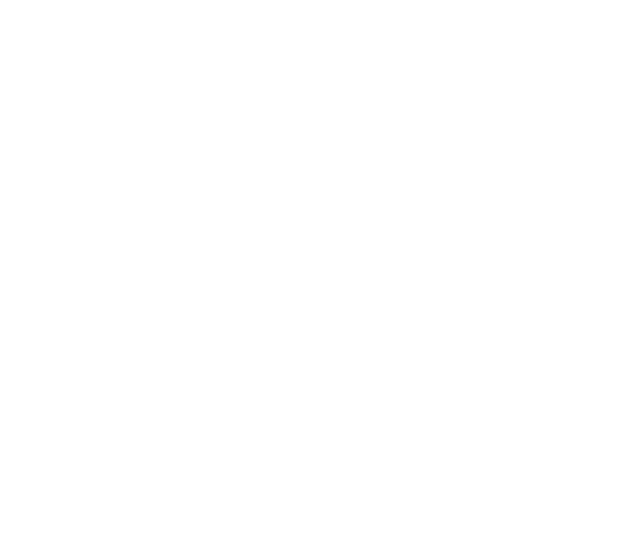
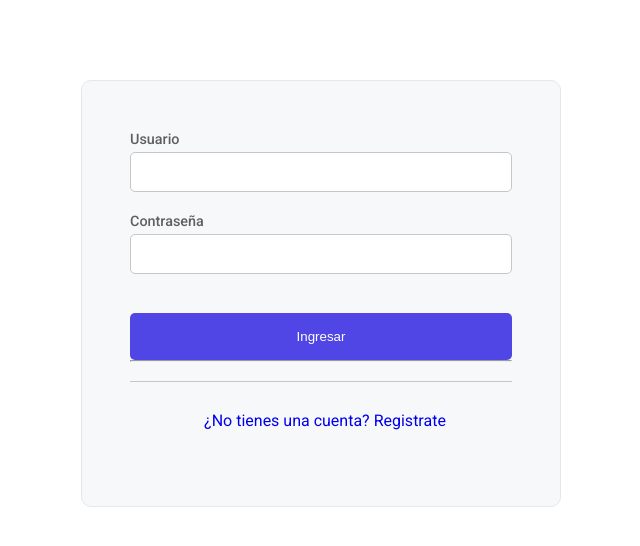
Before and after one commit to lucianoleyriaa/e-commerce-react, a React (Create React App) app: page /login in a window 1280 px wide. Shown: the top 546 px of the page, without its empty margins (319-959 px from the left). Built offline with nearby package versions, Linux system fonts and the light colour scheme.

Commit message:
Implementacion del login (#2)

```diff
--- a/src/components/Dashboard/Dashboard.js
+++ b/src/components/Dashboard/Dashboard.js
@@ -1,5 +1,5 @@
 import React, { Fragment, useState } from 'react'
-import { Switch, Route, Redirect } from 'react-router-dom'
+import { Switch, Route } from 'react-router-dom'
 import Footer from '../Footer/Footer'
 import Header from '../Header/Header'
 import Modal from '../Modal/Modal'
--- /dev/null
+++ b/src/components/Login/Login.js
@@ -0,0 +1,33 @@
+import React, { Fragment } from 'react'
+import { Link } from 'react-router-dom';
+
+import styles from './Login.module.css';
+
+const Login = () => {
+   return (
+      <Fragment>
+         <div className={styles.form__container}>
+            <form className={styles.form}>
+               <div className={styles.form__group}>
+                  <label className={styles.form__label}>Usuario</label>
+                  <input type='text' className={styles.form__input} />
+               </div>
+               <div className={styles.form__group}>
+                  <label className={styles.form__label}>Contraseña</label>
+                  <input type='password' className={styles.form__input} />
+               </div>
+               <div className='form__group'>
+                  <button className={`${styles.button} ${styles["button--success"]}`}>Ingresar</button>
+                  {/* <button className='button button--default'>Registrarse</button> */}
+               </div>
+            </form>
+            <hr></hr>
+            <div className={styles.signup__link}>
+               <Link to='/signup'>¿No tienes una cuenta? Registrate</Link>
+            </div>
+         </div>
+      </Fragment>
+   )
+}
+
+export default Login;
--- /dev/null
+++ b/src/components/Login/Login.module.css
@@ -0,0 +1,59 @@
+.form__container {
+   width: 30rem;
+   margin: 5rem auto;
+   padding: 3rem;
+   border: 1px solid rgb(229, 231, 235);
+   background-color: #f7f8f9;
+   border-radius: 10px;
+}
+
+.form__group {
+   /* padding: 1rem; */
+   margin-bottom: 1.2rem;
+}
+
+.form__label {
+   margin-bottom: .25rem;
+   display: inline-block;
+   font-size: .9rem;
+   font-weight: 500;
+   color: #5f5f5f;
+}
+
+.form__input {
+   width: 100%;
+   padding: .5rem;
+   font-size: 1.2rem;
+   border-radius: 5px;
+   border: 1px solid rgb(198, 199, 202);
+   outline-color: rgb(79, 70, 229);
+}
+
+.button {
+   width: 100%;
+   padding: 1rem;
+   color: white;
+   background-color: rgb(79, 70, 229);
+   border: none;
+   border-radius: 5px;
+   cursor: pointer;
+   margin-top: 1.2rem;
+}
+
+.signup__link {
+   margin-top: 1.2rem;
+   padding: 1.8rem;
+   border-top: 1px solid rgb(198, 199, 202);
+   text-align: center;
+   color: rgb(79,70,229);
+   cursor: pointer;
+}
+
+.signup__link:hover {
+   text-decoration: rgb(79, 70, 229);
+}
+
+.signup__link a {
+   text-decoration: none;
+   margin-left: .5rem;
+}
--- a/src/components/Routes/RoutesConfig.js
+++ b/src/components/Routes/RoutesConfig.js
@@ -1,6 +1,7 @@
 import React, { Fragment } from 'react'
-import { Switch, Route, Redirect } from 'react-router-dom'
-import Dashboard from '../Dashboard/Dashboard'
+import { Switch, Route, Redirect } from 'react-router-dom';
+import Dashboard from '../Dashboard/Dashboard';
+import Login from '../Login/Login';
 
 const RoutesConfig = () => {
    return (
@@ -9,6 +10,7 @@
             <Route path='/' exact >
                <Redirect to='/productos' />
             </Route>
+            <Route path='/login' exact component={Login} />
             <Route path='/productos' component={Dashboard} />
          </Switch>
       </Fragment>
```
Also changed, not shown: public/images/hp-laptop.png (added).
